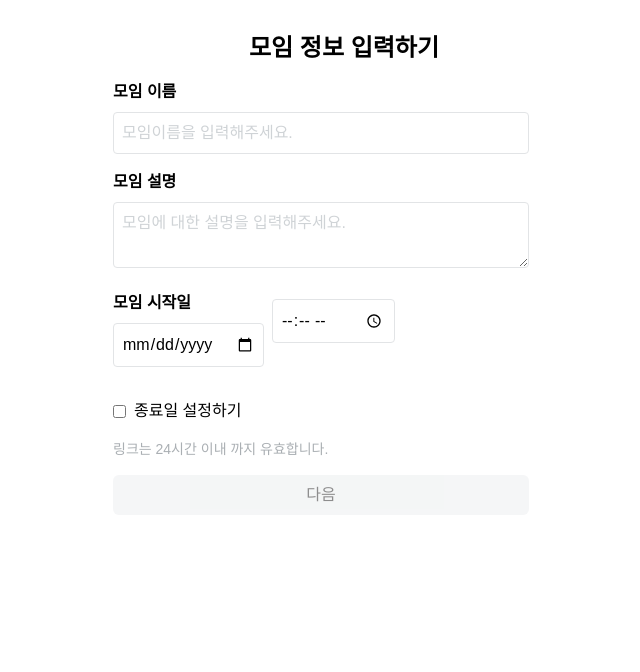
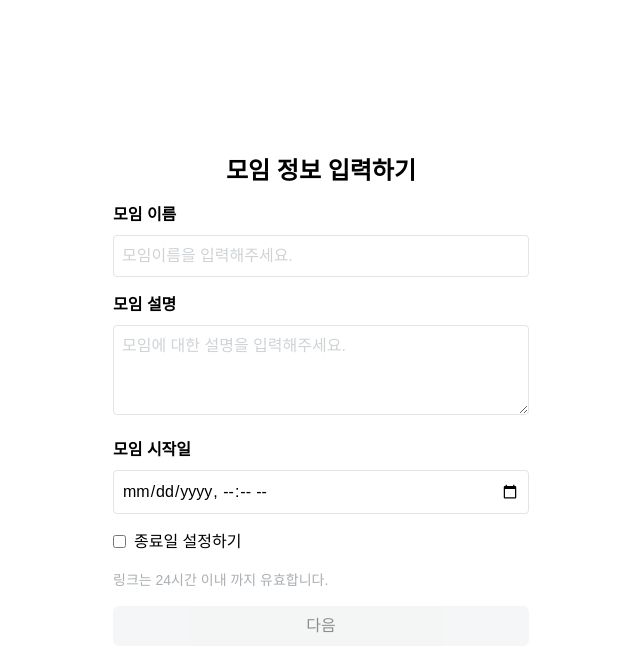
Before and after one commit to dnd-side-project/dnd-11th-6-frontend, a Next.js app: page /create-meeting in a window 1280 px wide. Shown: the top 672 px of the page, without its empty margins (319-959 px from the left). Built offline with nearby package versions, Linux system fonts and the light colour scheme; a web font is replaced by a local one.

Commit message:
fix : meetingForm 이전 값 저장하도록 코드 수정

```diff
--- a/src/app/create-meeting/_components/MeetingInfo.tsx
+++ b/src/app/create-meeting/_components/MeetingInfo.tsx
@@ -33,17 +33,14 @@ function MeetingInfo() {
       />
 
       <div className="mb-4">
-        <div className="flex gap-2">
         <Input
           label="모임 시작일"
           name="date"
           control={control}
-            type="date"
+          type="datetime-local"
           className="w-1/2"
         />
-          <Input name="time" control={control} type="time" className="w-1/2" />
-        </div>
-        {(errors.date || errors.time) && (
+        {errors.date && (
           <p className="text-red-500">날짜와 시간을 선택해주세요.</p>
         )}
       </div>
--- a/src/app/create-meeting/_hooks/useMeetingForm.ts
+++ b/src/app/create-meeting/_hooks/useMeetingForm.ts
@@ -1,3 +1,4 @@
+import { useCallback } from 'react'
 import useZodForm from '@/hooks/useZodForm'
 import {
   MeetingFormModel,
@@ -10,62 +11,56 @@ import {
 import useMeetStore from '@/stores/useMeetStore'
 
 function useMeetingForm() {
-  const { step, setStep, setPin } = useMeetStore()
+  const { step, setStep, setPin, formData, setFormData } = useMeetStore()
 
   const meetingForm = useZodForm<MeetingFormModel>(MeetingSchema, {
     mode: 'onChange',
-    defaultValues: {
-      name: '',
-      description: '',
-      date: '',
-      time: '',
-      isRecurring: false,
-      endDate: '',
-    },
+    defaultValues: formData.meeting,
   })
 
   const themeForm = useZodForm<ThemeFormModel>(ThemeSchema, {
     mode: 'onChange',
-    defaultValues: {
-      photo: '',
-      color: '',
-    },
+    defaultValues: formData.theme,
   })
 
   const passwordForm = useZodForm<PasswordFormModel>(PasswordSchema, {
     mode: 'onChange',
-    defaultValues: {
-      password: '',
-    },
+    defaultValues: formData.password,
   })
 
-  const onSubmit = async (
-    data: MeetingFormModel | ThemeFormModel | PasswordFormModel,
-  ) => {
+  const updateFormData = useCallback(() => {
+    setFormData({
+      meeting: meetingForm.getValues(),
+      theme: themeForm.getValues(),
+      password: passwordForm.getValues(),
+    })
+  }, [meetingForm, themeForm, passwordForm, setFormData])
+
+  const onSubmit = async () => {
     if (step === 1) {
       const isStep1Valid = await meetingForm.trigger([
         'name',
         'description',
         'date',
-        'time',
         'isRecurring',
         'endDate',
       ])
       if (isStep1Valid) {
+        updateFormData()
         setStep(2)
       }
     } else if (step === 2) {
       const isStep2Valid = await themeForm.trigger(['photo', 'color'])
       if (isStep2Valid) {
+        updateFormData()
         setStep(3)
       }
     } else if (step === 3) {
-      const { password } = passwordForm.getValues()
-      const allData = { ...data, password }
+      updateFormData()
       const generatedPin = Math.floor(1000 + Math.random() * 9000).toString()
       setPin(generatedPin)
       setStep(4)
-      console.log(allData)
+      console.log(formData)
     } else if (step === 4) {
       setStep(5)
     }
--- a/src/app/create-meeting/page.tsx
+++ b/src/app/create-meeting/page.tsx
@@ -61,14 +61,19 @@ function CreateMeetingPage() {
   return (
     <div className="p-4 max-w-md mx-auto">
       <div className="flex gap-4 ">
+        {step === 1 || step === 5 ? (
+          ''
+        ) : (
           <button
             type="button"
             onClick={handleGoBack}
-          className={`text-2xl mr-4 ${step === 1 || step === 5 ? 'invisible' : ''}`}
+            className="text-2xl mr-4 bg-white"
             disabled={step === 1 || step === 5}
           >
-          &lt;
+            &gt;
           </button>
+        )}
+
         <h1 className="text-2xl font-bold mb-4 m-auto">
           {stepTitles[step as keyof typeof stepTitles]}
         </h1>
--- a/src/app/layout.tsx
+++ b/src/app/layout.tsx
@@ -23,7 +23,7 @@ export default function RootLayout({
   return (
     <html lang="en">
       <body className={inter.className}>
-        <div className="flex flex-col items-center min-h-screen bg-white p-4">
+        <div className="flex items-center min-h-screen justify-center bg-white p-4">
           <div className="w-full max-w-md">{children}</div>
         </div>
       </body>
--- a/src/components/Input/index.tsx
+++ b/src/components/Input/index.tsx
@@ -41,7 +41,7 @@ export function Input<T extends FieldValues>({
       className: as === 'checkbox' ? 'mr-2' : inputClassName,
     }
 
-    if (as === 'textarea') return <textarea {...props} />
+    if (as === 'textarea') return <textarea rows={3} {...props} />
     if (as === 'checkbox') {
       return (
         <label htmlFor={name} className="flex items-center">
--- a/src/lib/meetingSchema.ts
+++ b/src/lib/meetingSchema.ts
@@ -5,7 +5,6 @@ export const MeetingSchema = z
     name: z.string().min(1, { message: '모임 이름을 입력해주세요.' }),
     description: z.string().min(1, { message: '모임 설명을 입력해주세요.' }),
     date: z.string().min(1, { message: '날짜를 선택해주세요.' }),
-    time: z.string().min(1, { message: '시간을 선택해주세요.' }),
     isRecurring: z.boolean().optional(),
     endDate: z.string().optional(),
   })
--- a/src/stores/useMeetStore.ts
+++ b/src/stores/useMeetStore.ts
@@ -1,22 +1,62 @@
 import { create } from 'zustand'
+import {
+  MeetingFormModel,
+  ThemeFormModel,
+  PasswordFormModel,
+} from '@/lib/meetingSchema'
+
+interface FormData {
+  meeting: Partial<MeetingFormModel>
+  theme: Partial<ThemeFormModel>
+  password: Partial<PasswordFormModel>
+}
 
 interface MeetState {
   step: number
   pin: string
+  formData: FormData
 }
 
 interface MeetActions {
   setStep: (step: number) => void
   setPin: (pin: string) => void
+  setFormData: (data: Partial<FormData>) => void
+  resetForm: () => void
 }
 
 interface MeetStore extends MeetState, MeetActions {}
 
+const initialFormData: FormData = {
+  meeting: {
+    name: '',
+    description: '',
+    date: '',
+    isRecurring: false,
+    endDate: '',
+  },
+  theme: {
+    photo: '',
+    color: '',
+  },
+  password: {
+    password: '',
+  },
+}
+
 const useMeetStore = create<MeetStore>((set) => ({
   step: 1,
+  pin: '',
+  formData: initialFormData,
   setStep: (step: number) => set({ step }),
-  pin: '',
   setPin: (pin: string) => set({ pin }),
+  setFormData: (data: Partial<FormData>) =>
+    set((state) => ({
+      formData: {
+        ...state.formData,
+        ...data,
+      },
+    })),
+  resetForm: () => set({ formData: initialFormData, step: 1, pin: '' }),
 }))
 
 export default useMeetStore
```
Also changed, not shown: 1 other file (tests, documents, lock files or other folders). Lines whose indentation alone changed are shown as unchanged.
